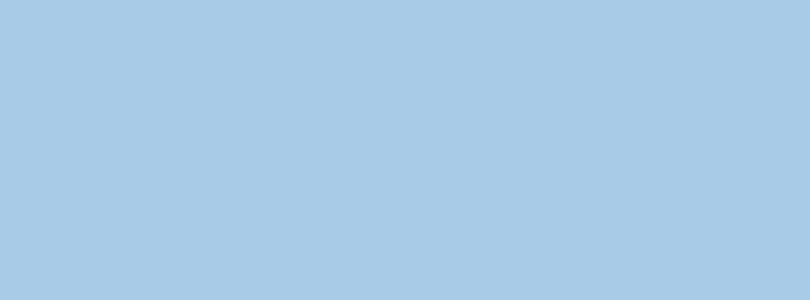
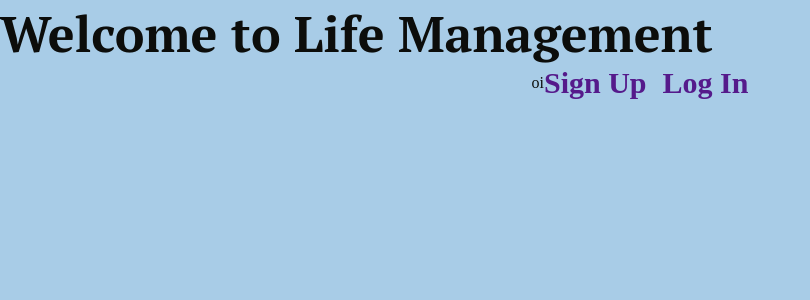
Before and after one commit to CalebeNavarro/gestao-de-habitos, a React (Create React App) app: page / in a window 1280 px wide. Shown: the top 300 px of the page, without its empty margins (0-810 px from the left). Built offline with nearby package versions, Linux system fonts and the light colour scheme; a web font is replaced by a local one.

Commit message:
feat: assembling home page

```diff
--- a/src/App.js
+++ b/src/App.js
@@ -1,11 +1,13 @@
 import GlobalStyle from "./styles/global";
 import { ToastContainer } from 'react-toastify';
+import Routes from "./routes"
 
 function App() {
   return (
     <>
       <ToastContainer />
       <GlobalStyle />
+      <Routes/>
     </>
   );
 }
--- a/src/pages/Home/index.jsx
+++ b/src/pages/Home/index.jsx
@@ -1,5 +1,16 @@
+import { Link } from "react-router-dom"
+import StyledHome from "./styled"
+
 const Home = () => {
-    return <div></div>
+    return <StyledHome>
+        <h1>Welcome to Life Management</h1>
+
+        <div>
+<div>oi</div>
+        <Link>Sign  Up</Link>
+        <Link>Log In</Link>
+        </div>
+    </StyledHome>
 }
 
 export default Home;
--- /dev/null
+++ b/src/pages/Home/styled.js
@@ -0,0 +1,30 @@
+import styled from "styled-components";
+
+const StyledHome= styled.div`
+    font-family: var(--font-home);
+display: flex ;
+flex-direction: column;
+
+div{
+    display: flex;
+
+    justify-content: center;
+    align-items: center;
+}
+    h1{
+        font-size: 50px;
+    }
+
+a{
+    font-weight: bold;
+    font-size: 30px;
+}
+
+ a+a{
+    margin-left: 1rem;
+
+ }
+
+`
+
+export default StyledHome
```
